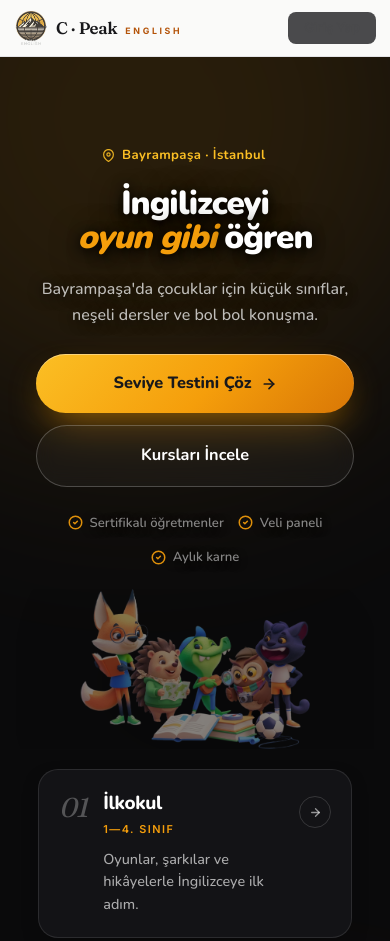
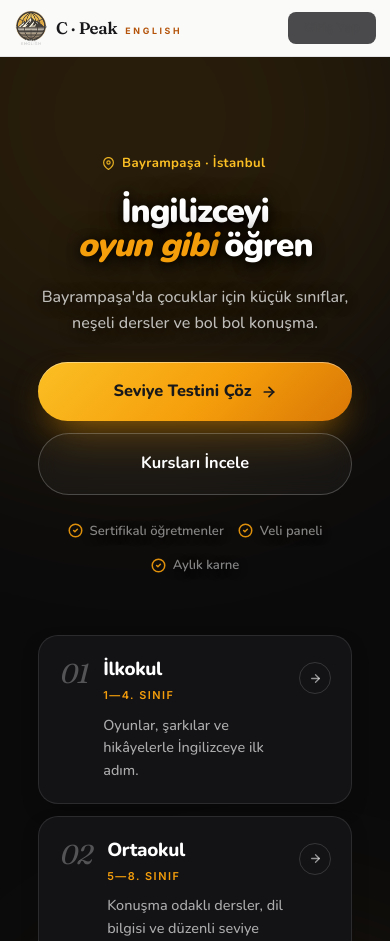
Before and after one commit to salonvestel99-cyber/cpeak-panel, a Flask app: page / in a window 390 px wide. Shown: the top 941 px of the page. Run offline with Flask 3, Linux system fonts and the light colour scheme; some libraries are stand-ins or nearby versions.

Commit message:
fix(mobil): hero bg.png kaldırıldı
- Mobilde karakter görseli gizlendi
- Masaüstü değişmedi
- Otomatik yama: mobil_bg_kaldir.py

```diff
--- a/templates/index.html
+++ b/templates/index.html
@@ -2076,6 +2076,22 @@ body[data-theme="light"] #iletisim .cpk-contact-social a {
   }
 }
 </style>
+<style id="cpk-mobil-bg-kaldir">
+/* Mobilde hero karakter görselini gizle */
+@media (max-width: 900px) {
+  .cpk-hero-bgchars .cpk-hb-chars,
+  .cpk-hero-bgchars .cpk-hb-chars img {
+    display: none !important;
+  }
+  /* Hero'yu mobilde normal akışa döndür */
+  .cpk-hero-bgchars {
+    min-height: auto !important;
+  }
+  .cpk-hero-bgchars .cpk-hb-hero {
+    padding: 60px 22px 40px !important;
+  }
+}
+</style>
 </section>
 
 </main>
```
